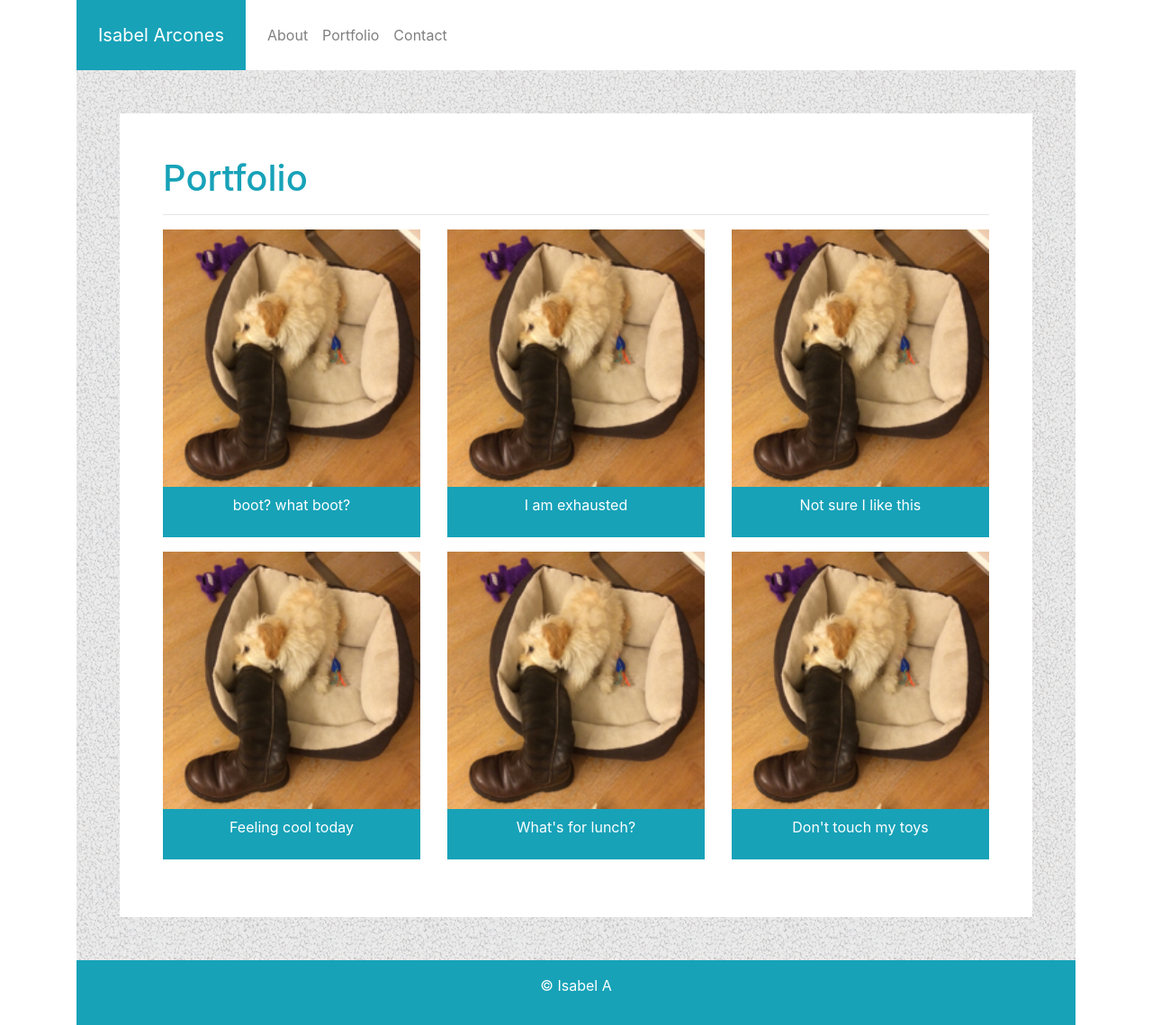
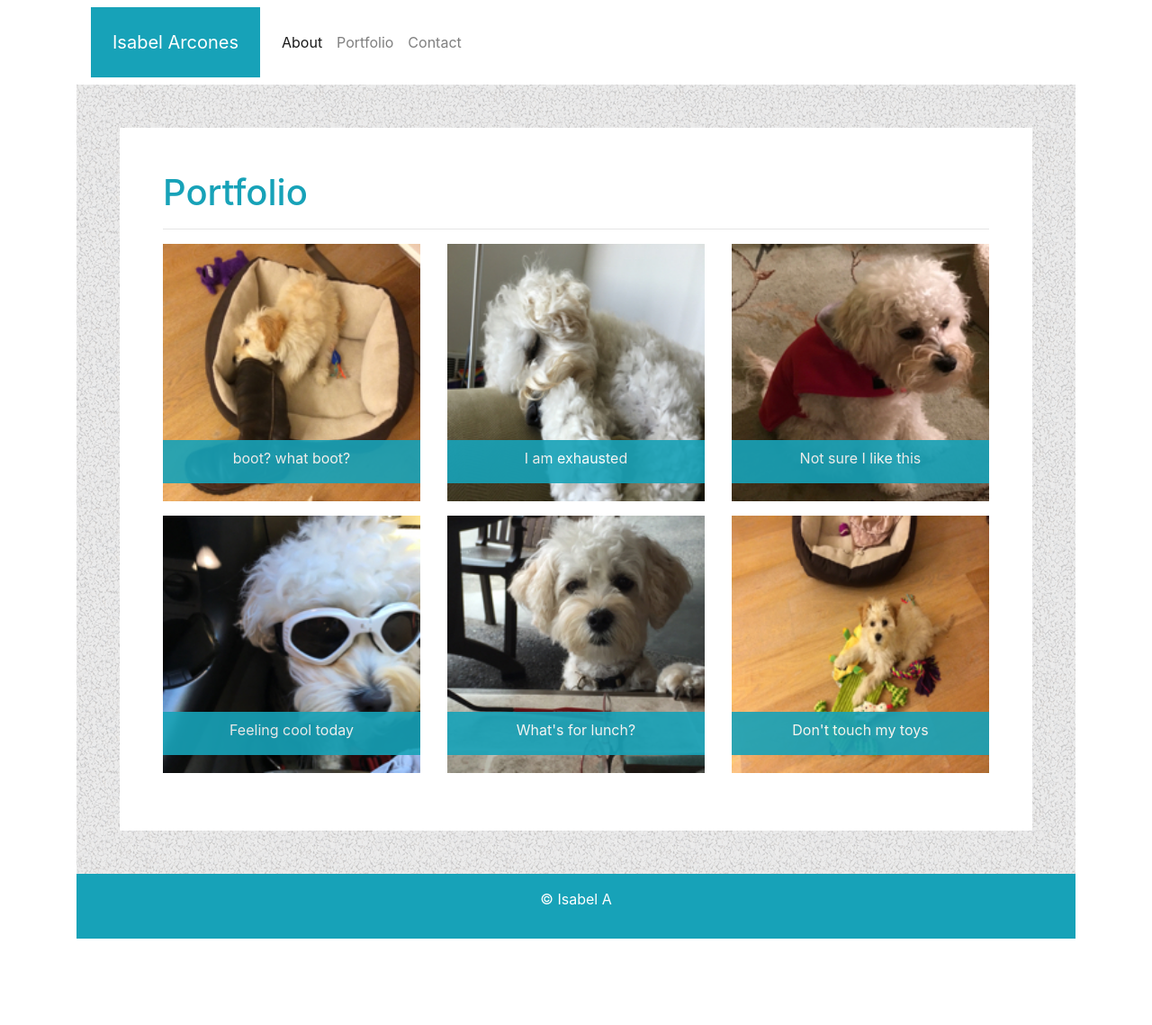
Before and after one commit to iarcones/Bootstrap-Portfolio, a plain HTML site: page portfolio.html in a window 1280 px wide. Shown: the whole page at 90% size. After the commit the page ends 1043 px from the top, so only its background shows below. Drawn offline with nearby package versions, Linux system fonts and the light colour scheme.

Commit message:
V1.2 solved header and footer

```diff
--- a/assets/css/style.css
+++ b/assets/css/style.css
@@ -4,3 +4,14 @@
     background-image: url("../images/gravel.png");
     background-repeat: repeat;
 }
+
+.thumbnail {
+    position: relative;
+}
+
+.X-banner {
+    bottom: 20px;
+    position: absolute;
+    width: 100%;
+    opacity: .9;
+}
--- a/portfolio.html
+++ b/portfolio.html
@@ -15,18 +15,28 @@
 <body>
     <div class="container">
 
-        <nav class="navbar navbar-expand navbar-light bg-white p-0">
+        <nav class="navbar navbar-expand-lg navbar-light bg-white">
+            <a class="navbar-brand bg-info p-4 text-white" href="#">Isabel Arcones</a>
+            <button class="navbar-toggler" type="button" data-toggle="collapse" data-target="#navbarSupportedContent" aria-controls="navbarSupportedContent" aria-expanded="false" aria-label="Toggle navigation">
+              <span class="navbar-toggler-icon"></span>
+            </button>
 
-                <a class="navbar-brand bg-info p-4 text-white" href="#">Isabel Arcones</a>
+            <div class="collapse navbar-collapse" id="navbarSupportedContent">
+              <ul class="navbar-nav mr-auto">
+                <li class="nav-item active">
+                  <a class="nav-link" href="index.html">About <span class="sr-only">(current)</span></a>
+                </li>
+                <li class="nav-item">
+                  <a class="nav-link" href="portfolio.html">Portfolio</a>
+                </li>
+                <li class="nav-item dropdown">
 
-                <div class="collapse navbar-collapse" id="navbarNavDropdown">
-                    <div class="navbar-nav navbar-right">
-                        <a class="nav-item nav-link" href="index.html">About</a>
-                        <a class="nav-item nav-link" href="portfolio.html">Portfolio</a>
-                        <a class="nav-item nav-link" href="contact.html">Contact</a>
+                <a class="nav-link" href="contact.html">Contact</a>
+                </li>
+
+              </ul>
+
             </div>
-                </div>
-
           </nav>
 
         <div class="container p-5 X-content-bg">
@@ -39,69 +49,71 @@
                 </div>
 
                 <div class="row">
-                    <div class="col-md-4">
+                    <div class="col-md-4 mb-3">
                         <div class="thumbnail">
                             <img src="./assets/images/1-1.jpg" alt="1-1.jpg" style="width:100%">
-                            <div class="caption bg-info text-center text-white pt-2 pb-2 mb-3">
+                            <div class="caption X-banner bg-info text-center text-white pt-2">
                                 <p>boot? what boot?</p>
                             </div>
-                            </a>
                         </div>
                     </div>
-                    <div class="col-md-4">
+                    <div class="col-md-4 mb-3">
                         <div class="thumbnail">
-                            <img src="./assets/images/1-1.jpg" alt="2-1.jpg" style="width:100%">
-                            <div class="caption bg-info text-center text-white p-2 mb-3">
+                            <img src="./assets/images/2-1.jpg" alt="2-1.jpg" style="width:100%">
+                            <div class="caption X-banner bg-info text-center text-white pt-2">
                                 <p>I am exhausted</p>
                             </div>
-                            </a>
                         </div>
                     </div>
-                    <div class="col-md-4">
+                    <div class="col-md-4 mb-3">
                         <div class="thumbnail">
-                            <img src="./assets/images/1-1.jpg" alt="3-1.jpg" style="width:100%">
-                            <div class="caption bg-info text-center text-white p-2 mb-3">
+                            <img src="./assets/images/3-1.jpg" alt="3-1.jpg" style="width:100%">
+                            <div class="caption X-banner bg-info text-center text-white pt-2">
                                 <p>Not sure I like this</p>
                             </div>
-                            </a>
                         </div>
                     </div>
                 </div>
                 <div class="row">
-                        <div class="col-md-4">
+                    <div class="col-md-4 mb-3">
                         <div class="thumbnail">
-                                <img src="./assets/images/1-1.jpg" alt="4-1.jpg" style="width:100%">
-                                <div class="caption bg-info text-center text-white p-2 mb-3">
+                            <img src="./assets/images/4-1.jpg" alt="4-1.jpg" style="width:100%">
+                            <div class="caption X-banner bg-info text-center text-white pt-2">
                                 <p>Feeling cool today</p>
                             </div>
-                                </a>
                         </div>
                     </div>
-                        <div class="col-md-4">
+                    <div class="col-md-4 mb-3">
                         <div class="thumbnail">
-                                <img src="./assets/images/1-1.jpg" alt="5-1.jpg" style="width:100%">
-                                <div class="caption bg-info text-center text-white p-2 mb-3">
+                            <img src="./assets/images/5-1.jpg" alt="5-1.jpg" style="width:100%">
+                            <div class="caption X-banner bg-info text-center text-white pt-2">
                                 <p>What's for lunch?</p>
                             </div>
-                                </a>
                         </div>
                     </div>
-                        <div class="col-md-4">
+                    <div class="col-md-4 mb-3">
                         <div class="thumbnail">
-                                <img src="./assets/images/1-1.jpg" alt="6-1.jpg" style="width:100%">
-                                <div class="caption bg-info text-center text-white p-2 mb-3">
+                            <img src="./assets/images/7-1.jpg" alt="6-1.jpg" style="width:100%">
+                            <div class="caption X-banner bg-info text-center text-white pt-2">
                                 <p>Don't touch my toys</p>
                             </div>
-                                </a>
                         </div>
                     </div>
                 </div>
             </div>
 
         </div>
+
         <div class="footer text-center text-white bg-info pt-3 pb-3">
             <p>&copy; Isabel A</p>
         </div>
+
+
     </div>
+
+<!-- JAVASCRIPT -->
+<script src="https://code.jquery.com/jquery-3.2.1.slim.min.js" integrity="sha384-KJ3o2DKtIkvYIK3UENzmM7KCkRr/rE9/Qpg6aAZGJwFDMVNA/GpGFF93hXpG5KkN" crossorigin="anonymous"></script>
+<script src="https://cdnjs.cloudflare.com/ajax/libs/popper.js/1.12.9/umd/popper.min.js" integrity="sha384-ApNbgh9B+Y1QKtv3Rn7W3mgPxhU9K/ScQsAP7hUibX39j7fakFPskvXusvfa0b4Q" crossorigin="anonymous"></script>
+<script src="https://maxcdn.bootstrapcdn.com/bootstrap/4.0.0/js/bootstrap.min.js" integrity="sha384-JZR6Spejh4U02d8jOt6vLEHfe/JQGiRRSQQxSfFWpi1MquVdAyjUar5+76PVCmYl" crossorigin="anonymous"></script>
 </body>
 </html>
```
Also changed, not shown: contact.html (+25 -10 lines), index.html (+26 -10 lines). Lines whose indentation alone changed are shown as unchanged.
